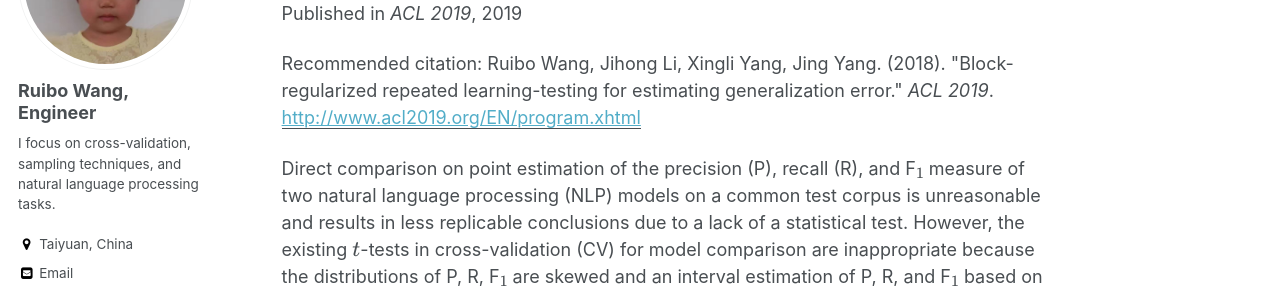
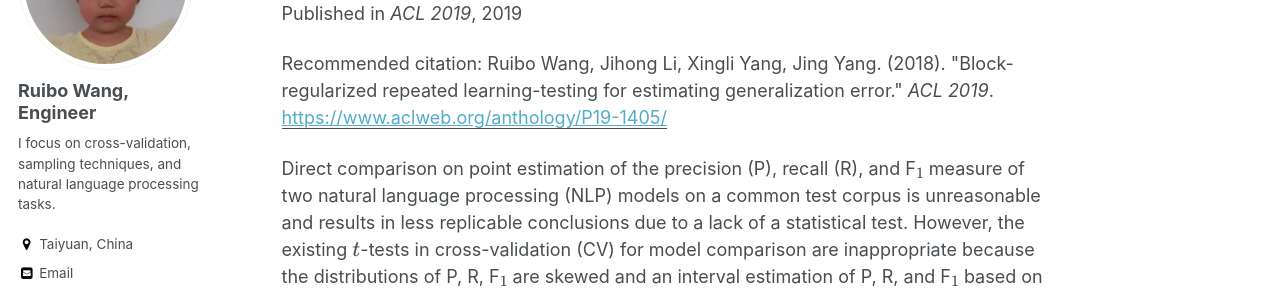
Before and after one commit to RamboWANG/RamboWANG.github.io, a Jekyll site: the page built from _publications/2019-07-28-ACL.md, in a window 1280 px wide and 1308 px high. Shown: the part 270-563 px from the top of the window. Built offline with Jekyll 4.4.1, drawn with Linux system fonts in a browser that asks for light colours; some web fonts are replaced; formulas are drawn with MathJax 3; part of the change alters nothing that is shown.

Commit message:
update acl 2019 paper url.

```diff
--- a/_publications/2019-07-28-ACL.md
+++ b/_publications/2019-07-28-ACL.md
@@ -5,12 +5,12 @@ permalink: /publication/2019-07-28-ACL
 excerpt: ''
 date: 2019-10-24
 venue: 'ACL 2019'
-paperurl: 'http://www.acl2019.org/EN/program.xhtml'
+paperurl: 'https://www.aclweb.org/anthology/P19-1405/'
 citation: 'Ruibo Wang, Jihong Li, Xingli Yang, Jing Yang. (2018). &quot;Block-regularized repeated learning-testing for estimating generalization error.&quot; <i>ACL 2019</i>.'
 ---
 
 Direct comparison on point estimation of the precision (P), recall (R), and F$_1$ measure of two natural language processing (NLP) models on a common test corpus is unreasonable and results in less replicable conclusions due to a lack of a statistical test. However, the existing $t$-tests in cross-validation (CV) for model comparison are inappropriate because the distributions of P, R, F$_1$ are skewed and an interval estimation of P, R, and F$_1$ based on a $t$-test may exceed [0,1].  In this study, we propose to use a block-regularized $3\times 2$ CV ($3\times 2$ BCV) in model comparison because it could regularize the difference in certain frequency distributions over linguistic units between training and validation sets and yield stable estimators of P, R, and F$_1$.  On the basis of the $3\times 2$ BCV, we calibrate the posterior distributions of P, R, and F$_1$ and derive an accurate interval estimation of P, R, and F$_1$. Furthermore, we formulate the comparison into a hypothesis testing problem and propose a novel Bayes test. The test could directly compute the probabilities of the hypotheses on the basis of the posterior distributions and provide more informative decisions than the existing significance $t$-tests. Three experiments with regard to NLP chunking tasks are conducted, and the results illustrate the validity of the Bayes test.
 
-[Download paper here](http://www.acl2019.org/EN/program.xhtml)
+[Download paper here](https://www.aclweb.org/anthology/P19-1405/)
 
 Recommended citation: Ruibo Wang, Jihong Li. (2018). &quot;Bayes Test of Precision, Recall, and F$_1$ Measure for Comparison of Two Natural Language Processing Models.&quot; <i>ACL 2019</i>.
```
